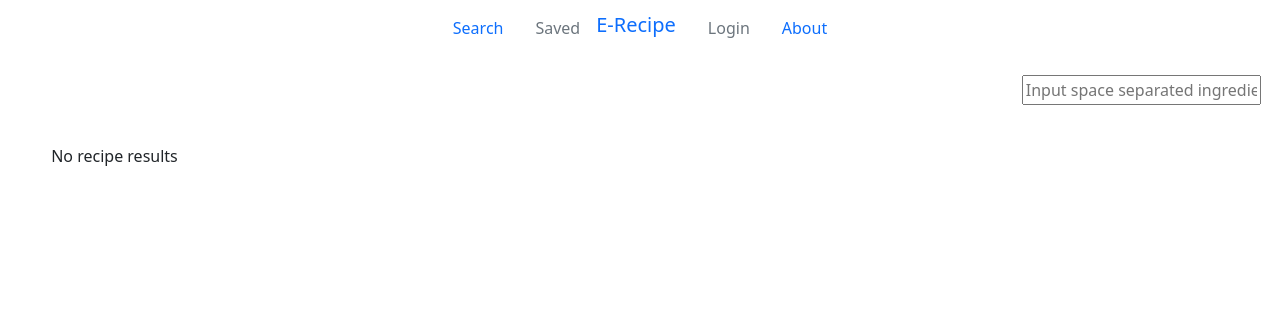
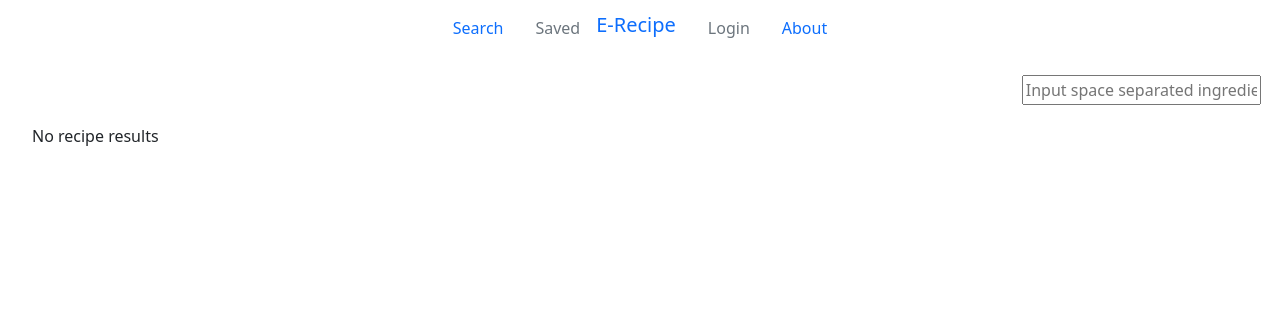
Before and after one commit to Franckevicius/WAD2-LB5A, a Django app: page /search/ in a window 1280 px wide. Shown: the top 316 px of the page. Run offline with Django 3.2, Linux system fonts and the light colour scheme; some libraries are stand-ins or nearby versions.

Commit message:
small tweaks, reverted most back as search displays stuff in a very weird way and I could not figure out why so far

```diff
--- a/recipe_sharing/templates/main_app/search.html
+++ b/recipe_sharing/templates/main_app/search.html
@@ -7,7 +7,7 @@
     <input  id="ingredient_input" type="text" name="ingredient_input"  placeholder="Input space separated ingredients..." >
 </div>
 
-<div id="recipe_search_results" style="display:flex; flex:row; width:auto; padding:1.5%;">
+<div id="recipe_search_results" style="height:auto">
     <ul class="container-xs d-flex flex-row flex-wrap justify-content-left"> <!-- unordered list of "Card" bstrap objs -->
     {% if recipes %}
         {% for recipe in recipes %}
```
